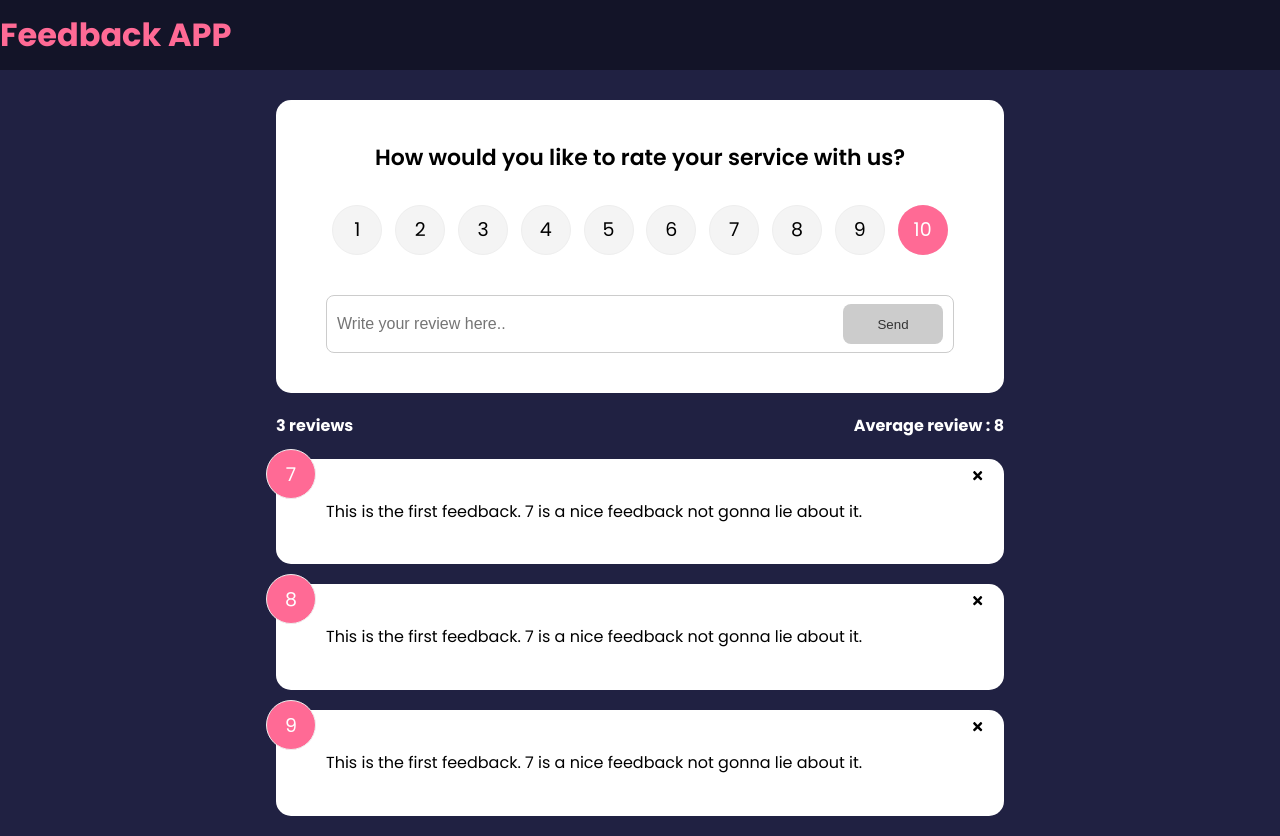
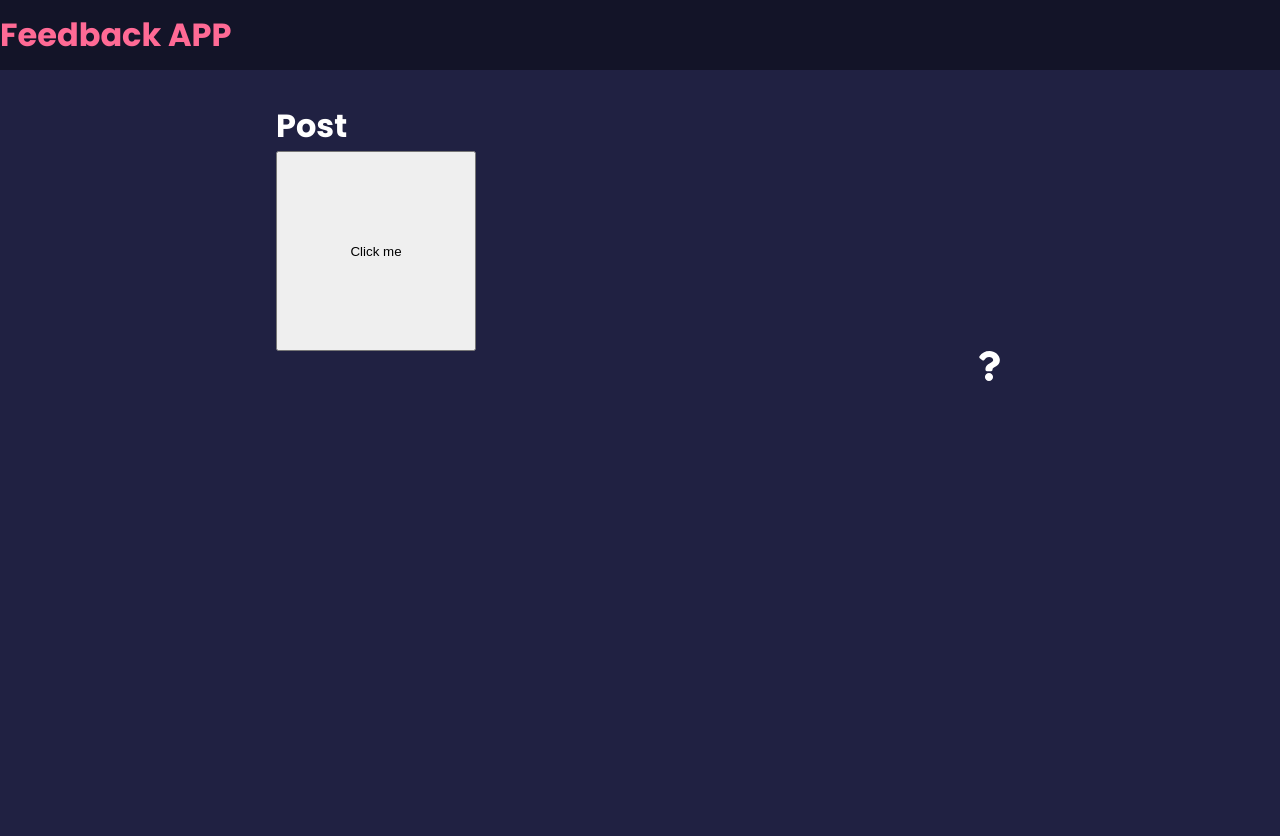
Before and after one commit to Dron-1/React, a React (Create React App) app: page /post/1/1 in a window 1280 px wide. After the commit the page ends 800 px from the top, so only its background shows below. Built offline with nearby package versions, Linux system fonts and the light colour scheme.

Commit message:
components added to understand Routing & Linking

```diff
--- a/package.json
+++ b/package.json
@@ -9,6 +9,7 @@
     "react": "^18.2.0",
     "react-dom": "^18.2.0",
     "react-icons": "^4.7.1",
+    "react-router-dom": "^6.6.2",
     "react-scripts": "5.0.1",
     "web-vitals": "^2.1.4"
   },
--- a/src/App.js
+++ b/src/App.js
@@ -1,4 +1,4 @@
-//Stage 3
+//Stage 4
 import Header from "./components/Header";
 import FeedbackList from "./components/FeedbackList";
 import { useState } from "react";
@@ -6,6 +6,10 @@ import FeedbackData from "./data/FeedbackData"
 import FeedbackStats from './components/FeedbackStats'
 import FeedbackForm from './components/FeedbackForm'
 import {v4 as uuidv4} from 'uuid'
+import {BrowserRouter as Router,Routes,Route} from 'react-router-dom'
+import AboutPage from "./pages/AboutPage";
+import AboutLinkIcon from "./components/AboutLinkIcon";
+import Post from "./components/Post";
 
 function App()
 {
@@ -27,14 +31,28 @@ function App()
         setFeedback([newFeedback,...feedbacks])
     }
     return(
-        <>
+        <Router>
             <Header />
             <div className="container">
-                <FeedbackForm handleInsert = {addFeedback}/>
-                <FeedbackStats feedbackList = {feedbacks} />
-                <FeedbackList feedbacks = {feedbacks} handleDelete={deleteFeedback}/>
+                <Routes>
+                    <Route exact path="/" element = {
+                        <>
+                            <FeedbackForm handleInsert = {addFeedback}/>
+                            <FeedbackStats feedbackList = {feedbacks} />
+                            <FeedbackList feedbacks = {feedbacks} handleDelete={deleteFeedback}/>
+                        </>
+                    } />
+
+                    <Route path="/about" element={<AboutPage />} />
+                    {/* localhost:3000/200/dron (Imp-all params must be there in link)*/}
+                    {/* <Route path="/post/:status/:name" element={<Post />} /> */}
+                    {/* localhost:3000/200/show ->  */}
+                    {/* asterisk * after param status means nested link or routing is applicable */}
+                    <Route path="/post/:status/*" element={<Post />} />
+                </Routes>
+                <AboutLinkIcon />
             </div>
-        </>
+        </Router>
     )
 }
 
--- /dev/null
+++ b/src/components/AboutLinkIcon.jsx
@@ -0,0 +1,19 @@
+/*---This is the new page added in Stage4---*/
+import {FaQuestion} from 'react-icons/fa'
+import {Link} from 'react-router-dom'
+
+/*---We should nmot use anchor tag because it will refresh the page and then render contents---*/
+/*---So we use Link component and its "to" prop as attribute from react-router-dom package---*/
+function AboutLinkIcon() {
+  return (
+    <div className="about-link">
+        <Link to={{
+            pathname:"/about"
+        }}>
+            <FaQuestion size={30}/>
+        </Link>
+    </div>
+  )
+}
+
+export default AboutLinkIcon
--- /dev/null
+++ b/src/components/Post.jsx
@@ -0,0 +1,37 @@
+/*---| This Page added in Stage4 just to know about hook -> useParams |---*/
+/*---| To redirect to another location we can use Navigate component |---*/
+/*---| To redirect using a button click function - we use hook -> useNavigate() |---*/
+
+import { useParams } from "react-router-dom"
+import { Navigate,Routes,Route } from "react-router-dom"
+import { useNavigate } from "react-router-dom"
+
+function Post() {
+  const params = useParams()
+  const navigate = useNavigate()
+  const status = 402
+
+  const onClick = () => {
+    console.log("Button is clicked")
+    navigate('/post/show')
+  }
+
+  if(status === 404)
+  {
+    return <Navigate to='/notfound' />
+  }
+  return (
+    <div>
+        <h1>Post</h1>
+        {/* <h1>id : {params.status}</h1>
+        <h1>name : {params.name}</h1> */}
+        <button onClick={onClick} style={{width:"200px", height:"200px"}}>Click me</button>
+        <Routes>
+            {/* this show is inside post so path = ./path/show */}
+            <Route path = "/show" element = {<h1>This is show</h1>} />
+        </Routes>
+    </div>
+  )
+}
+
+export default Post
--- /dev/null
+++ b/src/pages/AboutPage.jsx
@@ -0,0 +1,18 @@
+/*---This is the new page added in Stage4---*/
+import Card from '../components/shared/Card'
+import {Link} from 'react-router-dom'
+
+function AboutPage() {
+  return (
+    <Card reverse = {false}>
+        <div className="about">
+            <h1>This is the About Page</h1>
+            <p>This is a Feedback app to get the feedback from the users for a product or services.</p>
+            <p>Version: 1.0.0</p>
+            <Link to="/">Back to Home</Link>
+        </div>
+    </Card>
+  )
+}
+
+export default AboutPage
```
Also changed, not shown: 1 other file (tests, documents, lock files or other folders).
